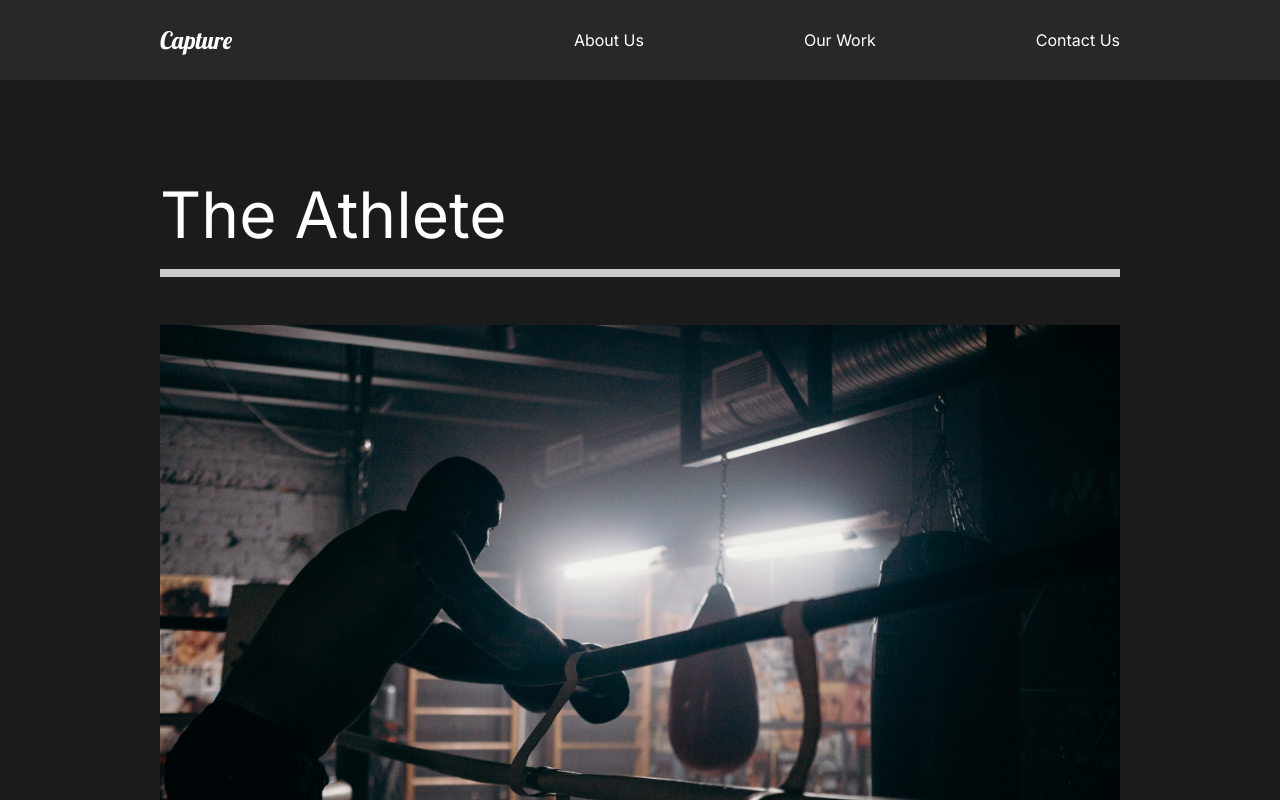
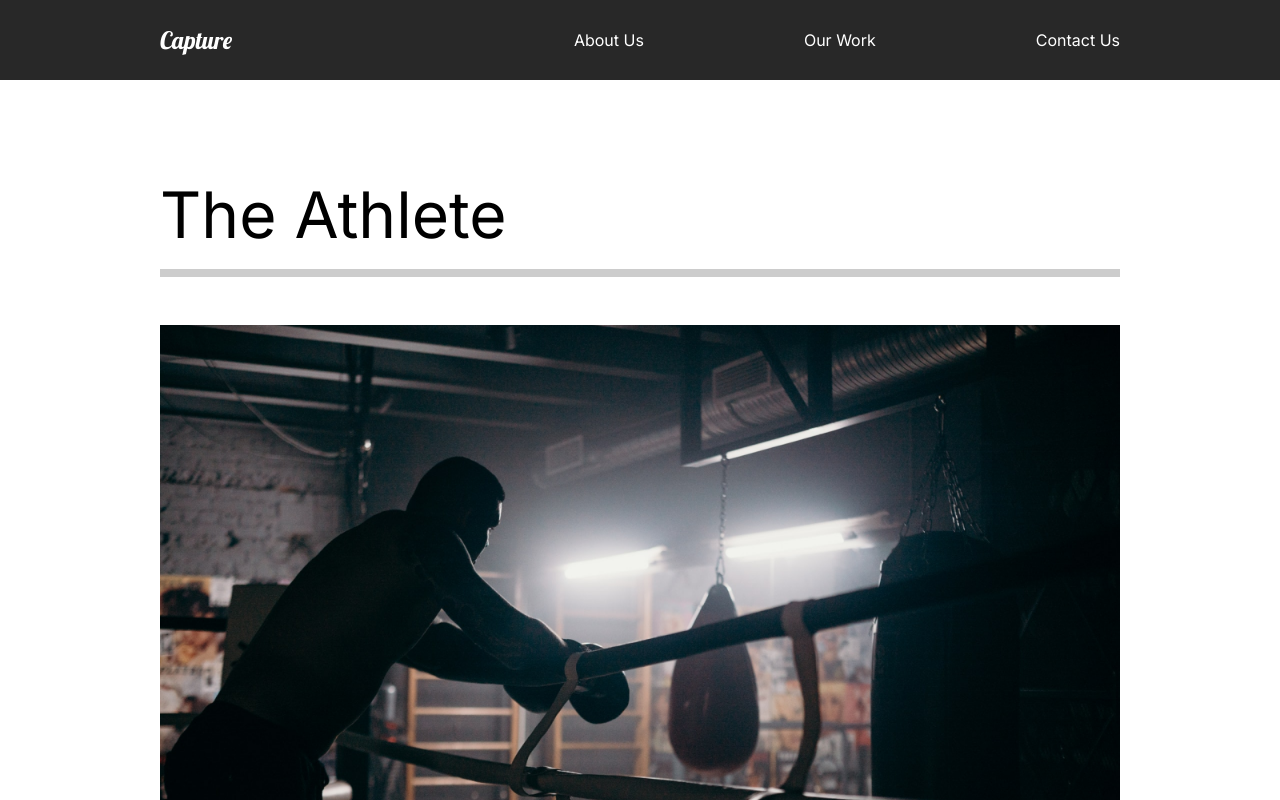
Before and after one commit to hauze-v/react-capture-portfolio, a React (Create React App) app: page /work in a window 1280 px wide. Shown: the top 800 px of the page. Built offline with nearby package versions, Linux system fonts and the light colour scheme.

Commit message:
Trying to fix exit animation bug on MovieDetail page

```diff
--- a/src/App.js
+++ b/src/App.js
@@ -20,7 +20,7 @@ function App() {
       <GlobalStyle />
       <Nav />
       <AnimatePresence exitBeforeEnter>
-        <Switch location={location} key={location.pathname}>
+        <Switch location={location} key={location.key}>
           <Route exact path="/" component={AboutUs}></Route>
           <Route exact path="/work" component={OurWork}></Route>
           <Route exact path="/contact" component={ContactUs}></Route>
--- a/src/pages/OurWork.js
+++ b/src/pages/OurWork.js
@@ -11,7 +11,13 @@ import { pageAnimation } from "../animation";
 
 const OurWork = () => {
   return (
-    <Work variants={pageAnimation} initial="hidden" animate="show" exit="exit">
+    <Work
+      variants={pageAnimation}
+      initial="hidden"
+      animate="show"
+      exit="exit"
+      style={{ background: "#fff" }}
+    >
       <Movie>
         <h2>The Athlete</h2>
         <div className="line"></div>
@@ -53,9 +59,6 @@ const Movie = styled.div`
     background: #cccccc;
     margin-bottom: 3rem;
   }
-  h2 {
-    color: white;
-  }
   img {
     width: 100%;
     height: 70vh;
```
